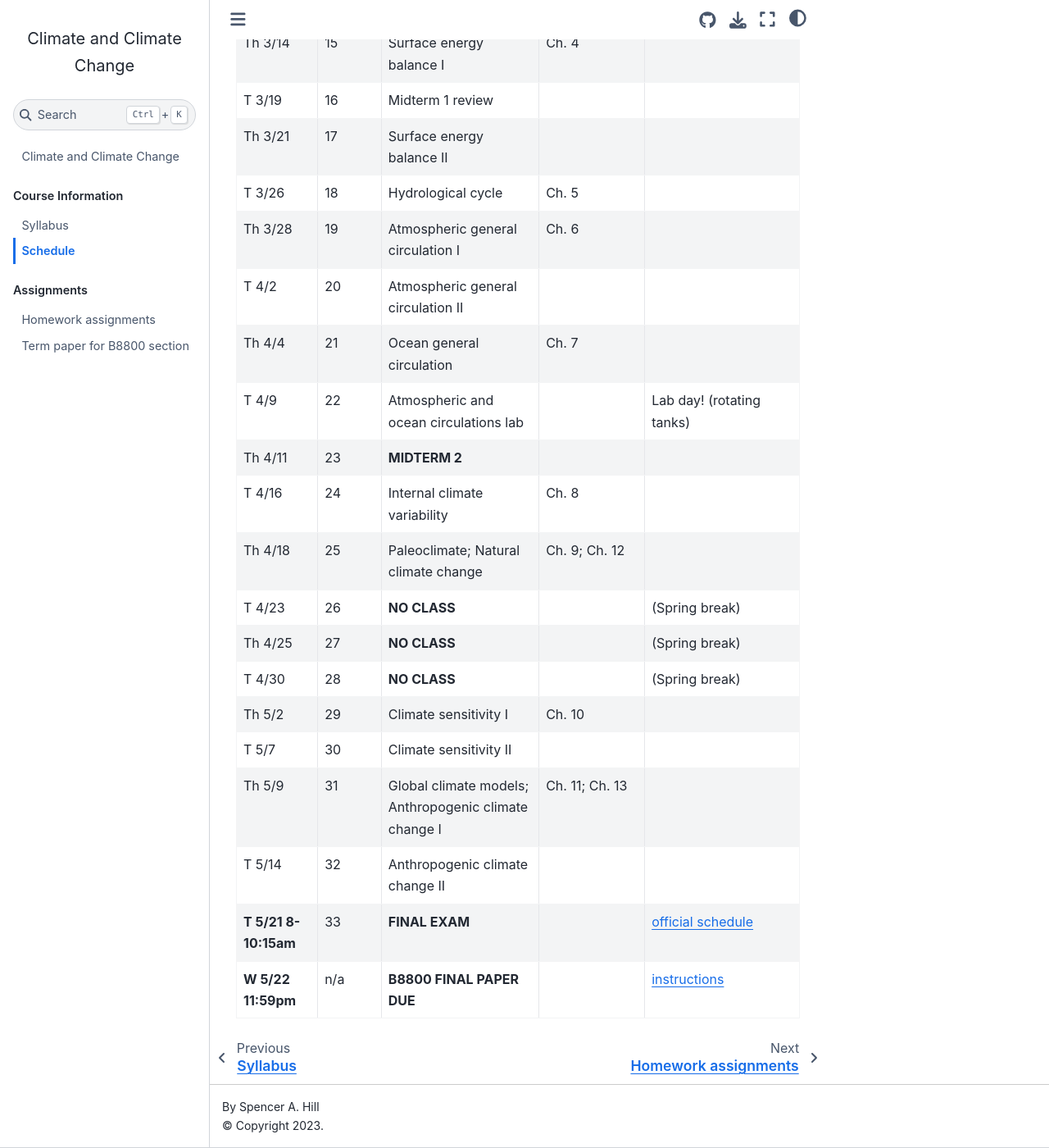
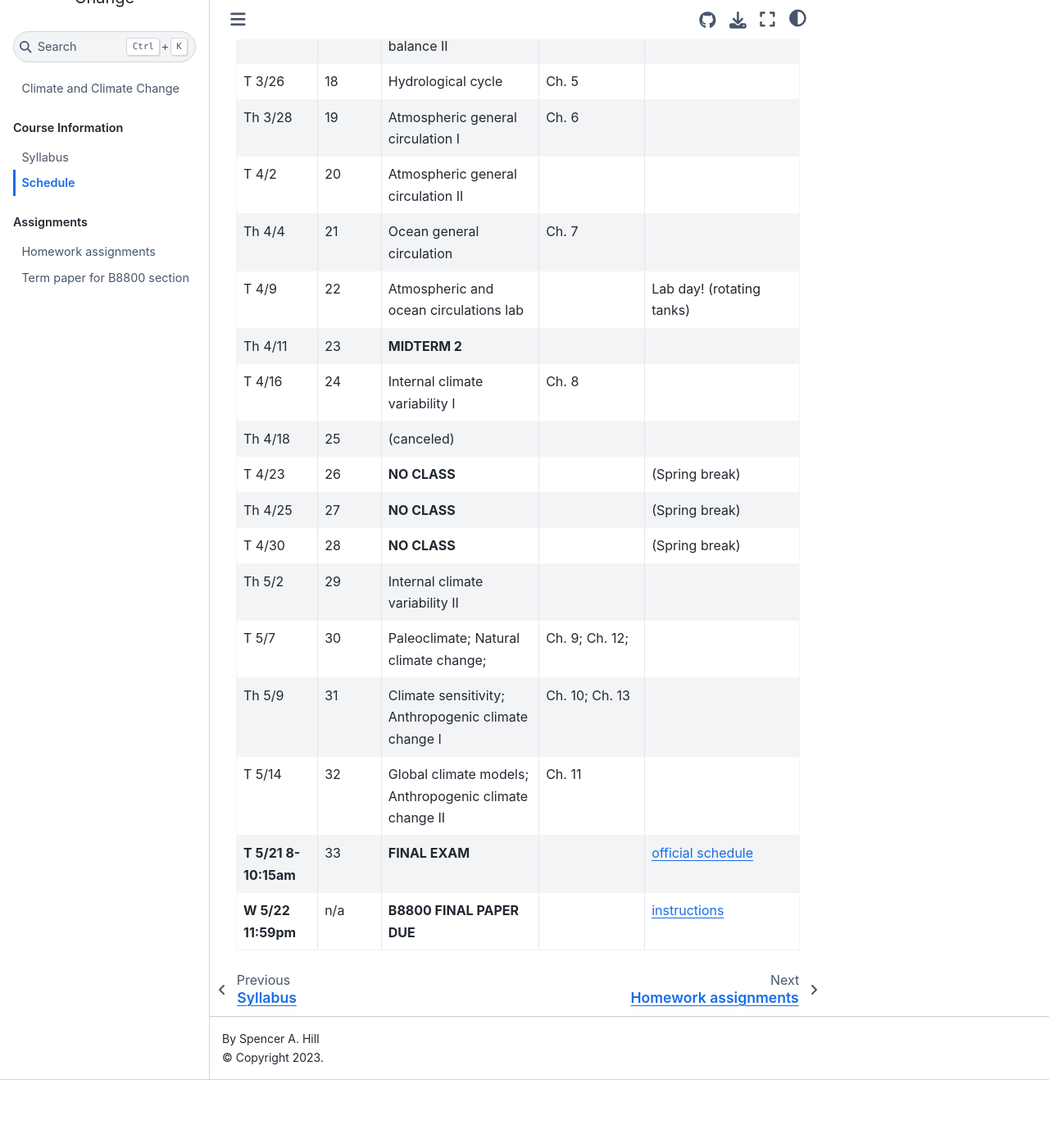
Before and after one commit to spencerahill/clim-change-course_2024, a Jupyter Book: the page built from info/schedule.md, in a window 1280 px wide and 1400 px high, scrolled down 1327 px. Shown: the whole window at 82% size. Built offline with Jupyter Book 1.0.4 settings and Sphinx 7.4.7 and the Sphinx Book theme 1.1.4, drawn with Linux system fonts in a browser that asks for light colours; after the commit the page ends 2644 px from its top, so only the background shows below that; some of the changed text lies outside the part shown.

Commit message:
last schedule update for 2024

```diff
--- a/info/schedule.md
+++ b/info/schedule.md
@@ -136,13 +136,13 @@ Please complete the assigned reading for a given day **before** that day's class
   -
 * - T 4/16
   - 24
-  - Internal climate variability
+  - Internal climate variability I
   - Ch. 8
   -
 * - Th 4/18
   - 25
-  - Paleoclimate; Natural climate change
-  - Ch. 9; Ch. 12
+  - (canceled)
+  -
   -
 * - T 4/23
   - 26
@@ -161,23 +161,23 @@ Please complete the assigned reading for a given day **before** that day's class
   - (Spring break)
 * - Th 5/2
   - 29
-  - Climate sensitivity I
-  - Ch. 10
+  - Internal climate variability II
+  -
   -
 * - T 5/7
   - 30
-  - Climate sensitivity II
-  -
+  - Paleoclimate; Natural climate change;
+  - Ch. 9; Ch. 12;
   -
 * - Th 5/9
   - 31
-  - Global climate models; Anthropogenic climate change I
-  - Ch. 11; Ch. 13
+  - Climate sensitivity; Anthropogenic climate change I
+  - Ch. 10; Ch. 13
   -
 * - T 5/14
   - 32
-  - Anthropogenic climate change II
-  -
+  - Global climate models; Anthropogenic climate change II
+  - Ch. 11
   -
 * - **T 5/21 8-10:15am**
   - 33
```
Also changed, not shown: other parts of info/schedule.md (+3 -3 lines).
